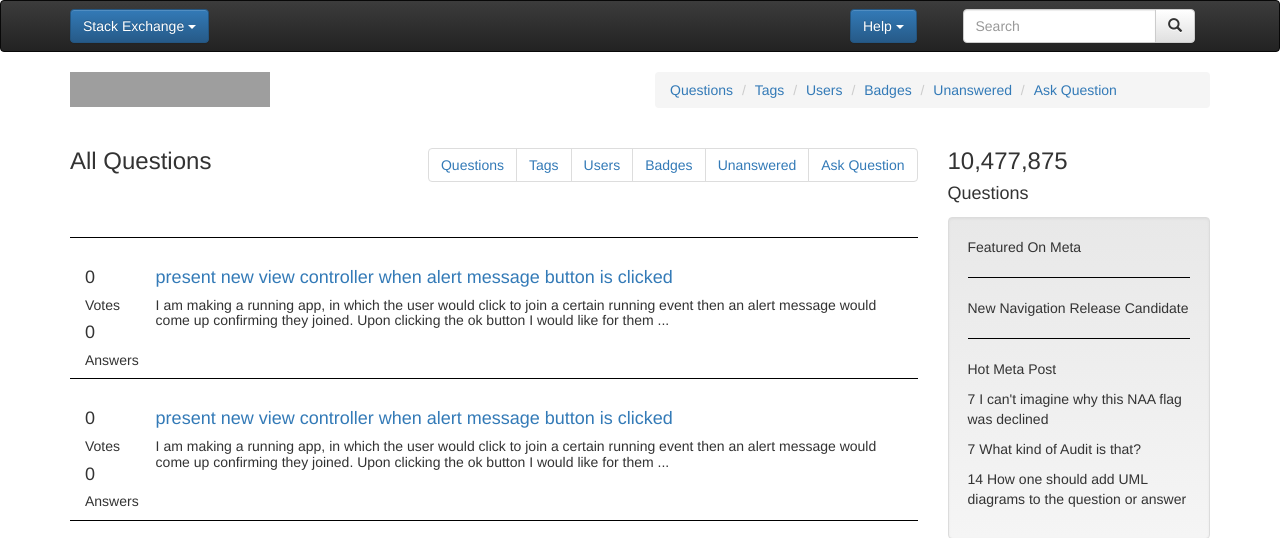
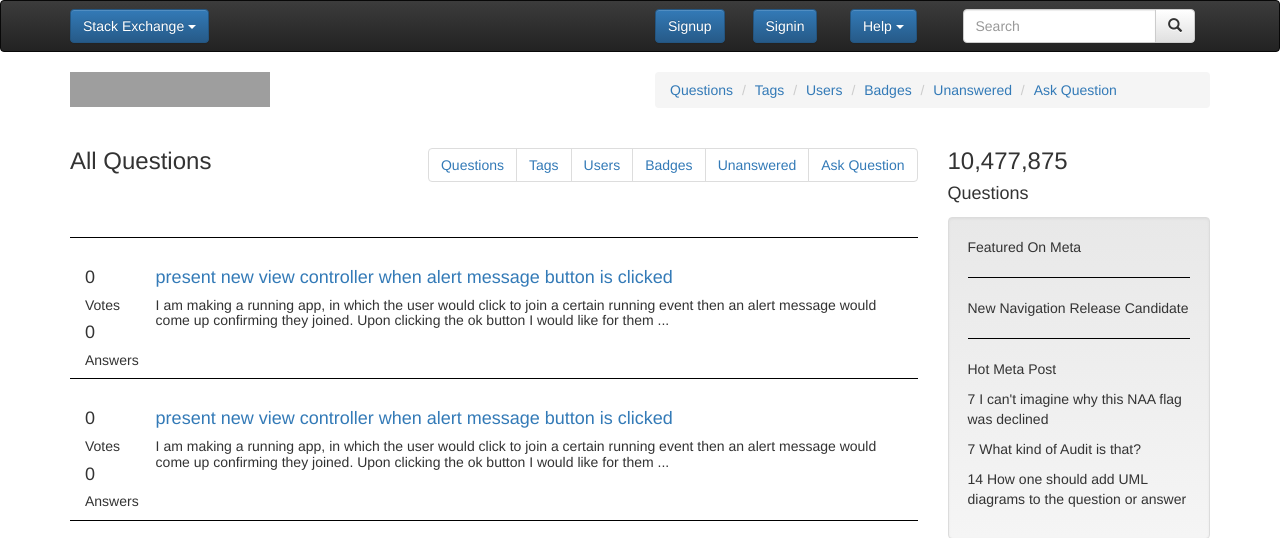
Before and after one commit to ibaena/stackover, a PHP site: page /home.html in a window 1280 px wide. Shown: the top 538 px of the page. Run offline with PHP 8.4, Linux system fonts and the light colour scheme; some libraries are stand-ins or nearby versions; grey boxes are pictures that could not be loaded.

Commit message:
add signin and signup buttons

```diff
--- a/home.html
+++ b/home.html
@@ -33,9 +33,18 @@
             </div>
 
           </div>
-          <div class="col-xs-12 col-sm-5">
+          <div class="col-xs-12 col-sm-3">
           </div>
-
+          <div class="col-xs-12 col-sm-1">
+            <div class="signin">
+              <a class="btn btn-primary" type="button" href="http://example.com">Signup</a>
+            </div>
+          </div>
+          <div class="col-xs-12 col-sm-1">
+            <div class="signup">
+              <a class="btn btn-primary" type="button" href="http://example.com">Signin</a>
+            </div>
+          </div>
           <div class="col-xs-12 col-sm-1">
             <div class="dropdown">
               <button class="btn btn-primary dropdown-toggle" type="button" data-toggle="dropdown">Help
--- a/style.css
+++ b/style.css
@@ -4,10 +4,11 @@ hr{
 	width: 100%;
 }
 
-.dropdown {
+.dropdown, .signup, .signin {
   text-align:left;
   margin-top: 8px;
 }
+
 
 .breadcrumb {
 	background-color: none;
```
